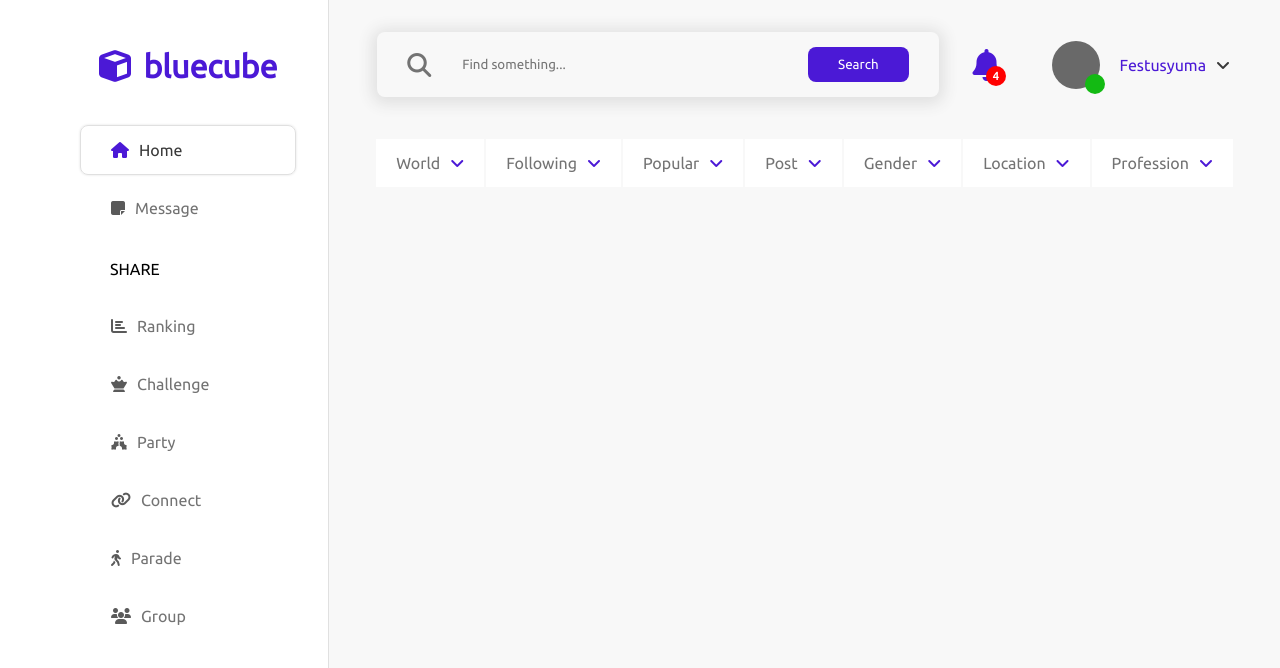
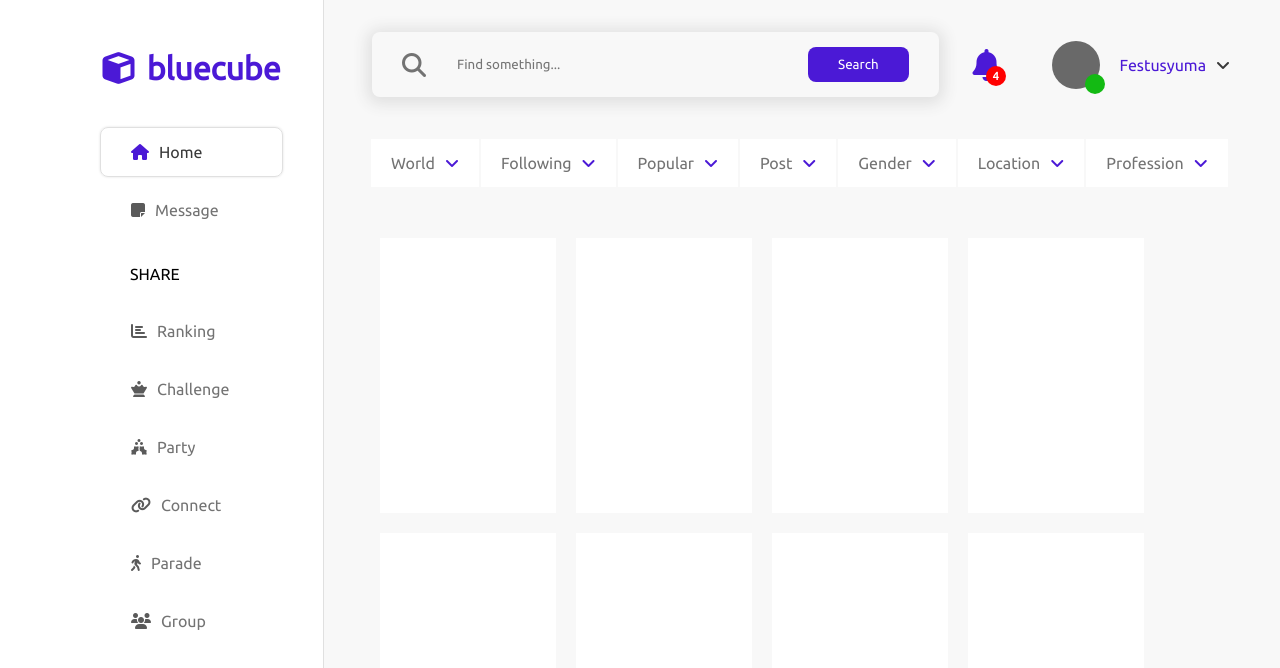
Before and after one commit to festusyuma/interview-project, a Vue app: page / in a window 1280 px wide. Shown: the top 668 px of the page. Built offline with nearby package versions, Linux system fonts and the light colour scheme.

Commit message:
changed nav styling from rem to px

```diff
--- a/src/App.vue
+++ b/src/App.vue
@@ -8,6 +8,7 @@
                 <ProfileDropdown />
             </div>
             <Filters />
+            <People />
         </div>
     </div>
 </template>
@@ -18,10 +19,12 @@ import SearchBar from "./components/widgets/SearchBar";
 import Notifications from "./components/Notifications";
 import ProfileDropdown from "./components/ProfileDropdown";
 import Filters from "./components/Filters";
+import People from "./components/People";
 
 export default {
     name: 'App',
     components: {
+        People,
         Filters,
         ProfileDropdown,
         Notifications,
--- /dev/null
+++ b/src/components/People.vue
@@ -0,0 +1,32 @@
+<template>
+    <div id="people-cover" >
+        <Person />
+        <Person />
+        <Person />
+        <Person />
+        <Person />
+        <Person />
+        <Person />
+        <Person />
+        <Person />
+        <Person />
+    </div>
+</template>
+
+<script>
+import Person from "./Person";
+export default {
+    name: "People",
+    components: {Person}
+}
+</script>
+
+<style scoped>
+#people-cover {
+    padding: 15px 30px;
+    margin-top: 10px;
+
+    display: inline-flex;
+    flex-wrap: wrap;
+}
+</style>
--- /dev/null
+++ b/src/components/Person.vue
@@ -0,0 +1,26 @@
+<template>
+    <div id="person-cover" >
+        <div id="person" >
+
+        </div>
+    </div>
+</template>
+
+<script>
+export default {
+    name: "Person"
+}
+</script>
+
+<style lang="scss" scoped>
+#person-cover {
+    padding: 10px;
+
+    #person {
+        position: relative;
+        background: #ffffff;
+        width: 11rem;
+        padding-top: 156.25%;
+    }
+}
+</style>
--- a/src/components/SideNav.vue
+++ b/src/components/SideNav.vue
@@ -34,13 +34,13 @@ export default {
 #side-nav {
     border-right: 1px solid #e0e0e0;
     min-height: 100vh;
-    width: 15rem;
-    padding: 1rem 2rem 1rem 5rem;
+    width: 400px;
+    padding: 20px 40px 20px 100px;
 }
 
 .nav-header {
-    margin-top: 2rem;
-    margin-bottom: 2.5rem;
+    margin-top: 30px;
+    margin-bottom: 40px;
     color: #4b19d6;
     text-align: center;
 
@@ -50,7 +50,7 @@ export default {
 }
 
 .nav-group {
-    margin-top: 0.75rem;
+    margin-top: 15px;
     .nav-group-title {
         padding: 15px 30px;
     }
```
